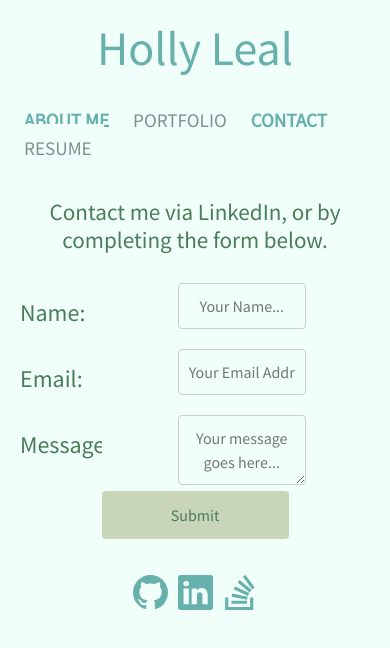
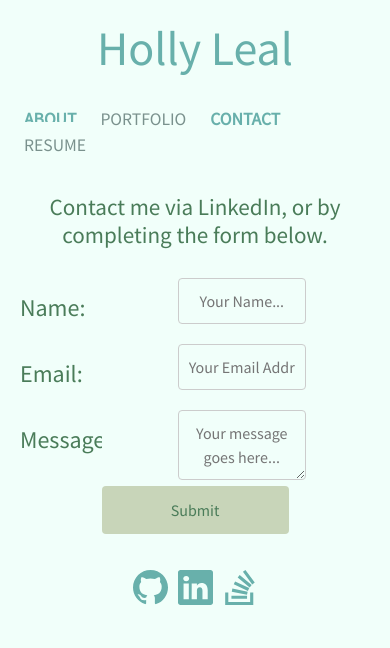
Before and after one commit to hollyhleal/react-portfolio, a React (Create React App) app: page /react-portfolio/contact in a window 390 px wide. Shown: the top 648 px of the page. Built offline with nearby package versions, Linux system fonts and the light colour scheme; the HTML template or start-up script is replaced by a standard one.

Commit message:
update media queries for profile image and sizing for nav items

```diff
--- a/src/components/Navigation/Navigation.css
+++ b/src/components/Navigation/Navigation.css
@@ -2,7 +2,7 @@
   text-decoration: none;
   color: var(--BodyText);
   padding: 12px;
-  font-size: 1.2rem;
+  font-size: 1.1rem;
   justify-content: center;
 }
 
--- a/src/components/Navigation/Navigation.js
+++ b/src/components/Navigation/Navigation.js
@@ -4,14 +4,11 @@ import "./Navigation.css";
 
 function Navigation() {
   return (
-    <Nav
-      className="justify-content-center"
-      activeKey="/react-portfolio"
-    >
+    <Nav className="justify-content-center" activeKey="/react-portfolio">
       <ul className="nav">
         <li className="nav-item">
           <NavLink to="/react-portfolio" className="navStyle">
-            ABOUT ME
+            ABOUT
           </NavLink>
         </li>
         <li className="nav-item">
--- a/src/components/pages/About/About.css
+++ b/src/components/pages/About/About.css
@@ -1,5 +1,29 @@
 .profileImage {
   justify-content: center;
-  width: 30%;
   padding: 10px;
 }
+
+/* Extra small devices (phones, 600px and down) */
+@media only screen and (max-width: 600px) {
+  .profileImage {
+    width: 50%;
+  }
+}
+/* Small devices (portrait tablets and large phones, 600px and up) */
+@media only screen and (min-width: 600px) {
+  .profileImage {
+    width: 50%;
+  }
+}
+/* Medium devices (landscape tablets, 768px and up) */
+@media only screen and (min-width: 768px) {
+  .profileImage {
+    width: 50%;
+  }
+}
+/* Large devices (laptops/desktops, 992px and up) */
+@media only screen and (min-width: 992px) {
+  .profileImage {
+    width: 30%;
+  }
+}
```
